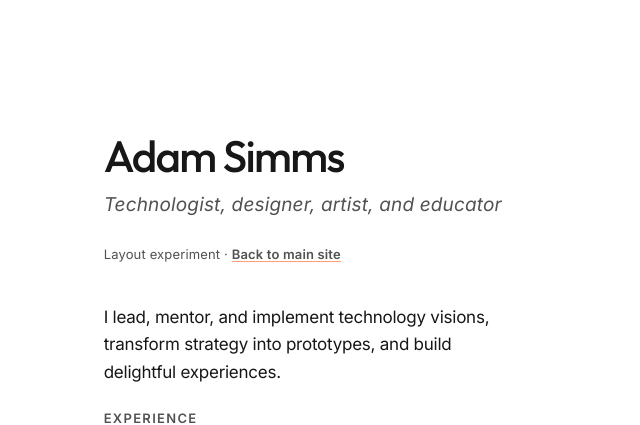
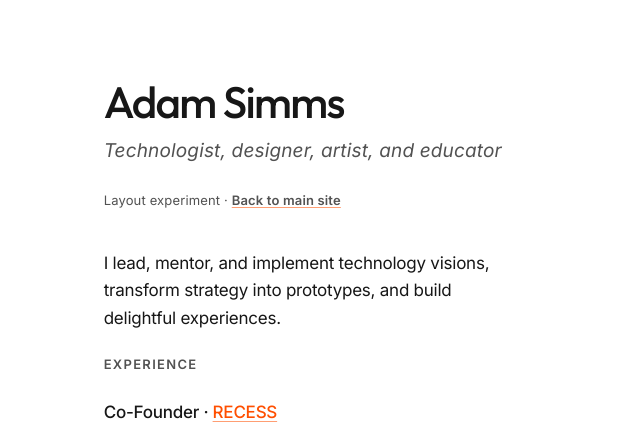
Before and after one commit to adamsimms/adamsimms.xyz, a PHP site: page /experiment.html in a window 1280 px wide. Shown: the top 425 px of the page, without its empty margins (0-640 px from the left). Run offline with PHP 8.4, Linux system fonts and the light colour scheme.

Commit message:
Remove lightning bolt icon from homepage and experiment

```diff
--- a/css/styles.css
+++ b/css/styles.css
@@ -7,7 +7,6 @@
   --font-body: 'Inter', sans-serif;
   --font-sans: 'Inter', sans-serif;
   --font-mono: 'JetBrains Mono', monospace;
-  --font-icon: 'Iconfont 0', sans-serif;
 
   /* Type scale — major third (1.25), 17px body */
   --font-size-xs: 0.8125rem;
@@ -351,15 +350,6 @@ strong {
   margin-top: var(--space-4);
 }
 
-.lightning-bolt {
-  margin: 0 0 var(--space-4);
-  margin-left: -0.12em;
-  font-family: var(--font-icon);
-  font-size: 1.75rem;
-  line-height: 1;
-  letter-spacing: 0;
-}
-
 .footer {
   margin-top: var(--space-7);
 }
@@ -479,11 +469,3 @@ em {
     font-size: var(--font-size-xs);
   }
 }
-
-@font-face {
-  font-family: 'Iconfont 0';
-  src: url('../fonts/IconFont-Regular-0.9.3.woff2') format('woff2');
-  font-weight: 400;
-  font-style: normal;
-  font-display: swap;
-}
--- a/experiment.html
+++ b/experiment.html
@@ -21,15 +21,6 @@
       rel="stylesheet"
     />
 
-    <!-- Font Preloading -->
-    <link
-      rel="preload"
-      href="/fonts/IconFont-Regular-0.9.3.woff2"
-      as="font"
-      type="font/woff2"
-      crossorigin
-    />
-
     <!-- Icons -->
     <link href="img/favicon.ico" rel="shortcut icon" type="image/x-icon" />
     <link href="img/webclip.png" rel="apple-touch-icon" />
@@ -41,7 +32,6 @@
 
     <div class="container container--timeline">
       <header class="intro">
-        <div class="lightning-bolt" aria-hidden="true"><span>︎</span></div>
         <h1 class="heading">Adam Simms</h1>
         <p class="paragraph"><em>Technologist, designer, artist, and educator</em></p>
         <p class="small experiment-note">
--- a/scripts/critical-css.js
+++ b/scripts/critical-css.js
@@ -40,7 +40,6 @@ const criticalSelectors = [
   '.intro-tagline',
   '.heading',
   '.paragraph',
-  '.lightning-bolt',
   '.skip-navigation',
   'header',
   'h1',
```
Also changed, not shown: index.html (+1 -11 lines).
